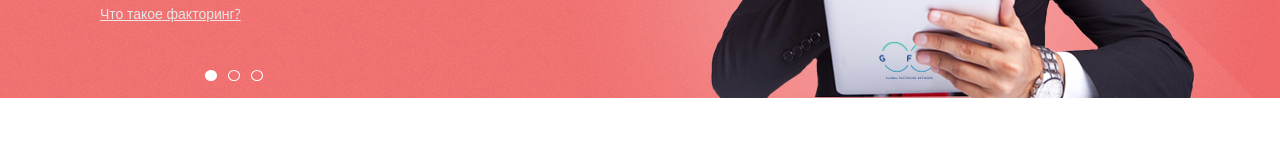
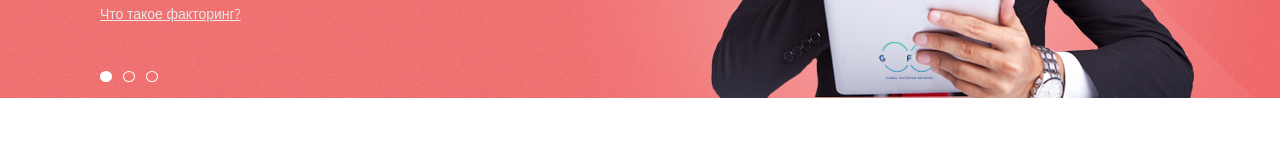
Before and after one commit to dandel10n/global_factoring_network_cite, a website: page src/index.html in a window 1280 px wide. Shown: the part 549-709 px from the top of the page. Drawn offline with nearby package versions, Linux system fonts and the light colour scheme; files that its build step writes are made by us from their sources; files whose address does not match are found by name.

Commit message:
Fix absolute positioned slider-dots

```diff
--- a/src/static_src/sass/_slick_slider.scss
+++ b/src/static_src/sass/_slick_slider.scss
@@ -100,8 +100,10 @@
 .slick_dots {
   min-width: 100px;
   position: absolute;
-  bottom: 7%;
-  left: 16%;
+  bottom: 50%;
+  left: 50%;
+  margin-left: -540px;
+  margin-bottom: -200px;
 }
 
 .slick-dots li.slick-active, .slick-dots li:hover {
```
